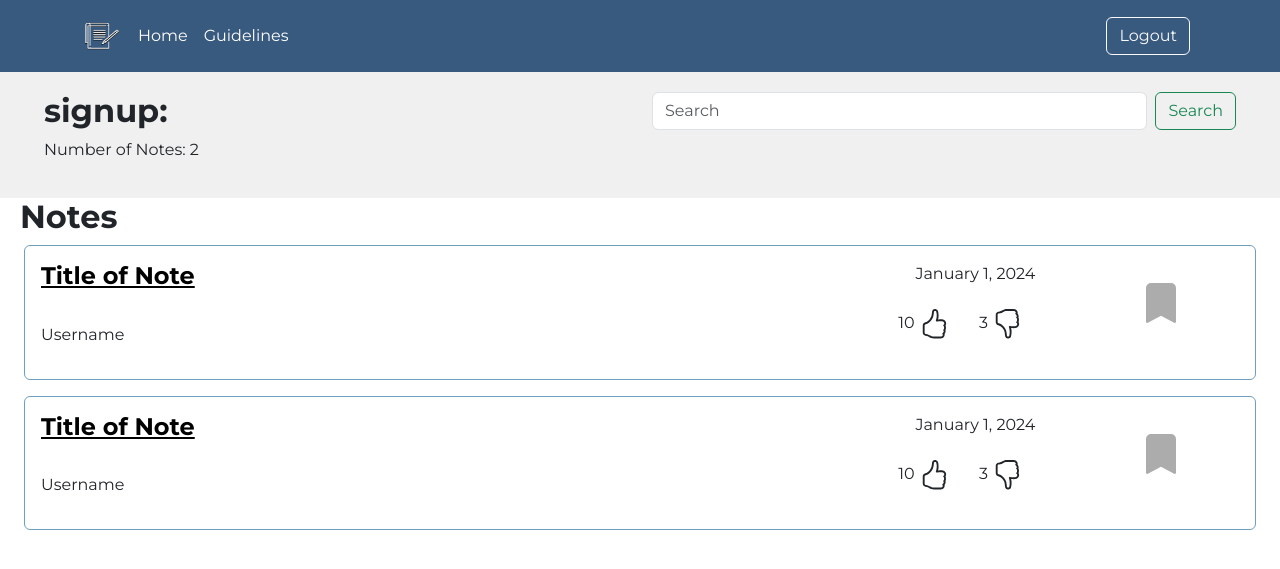
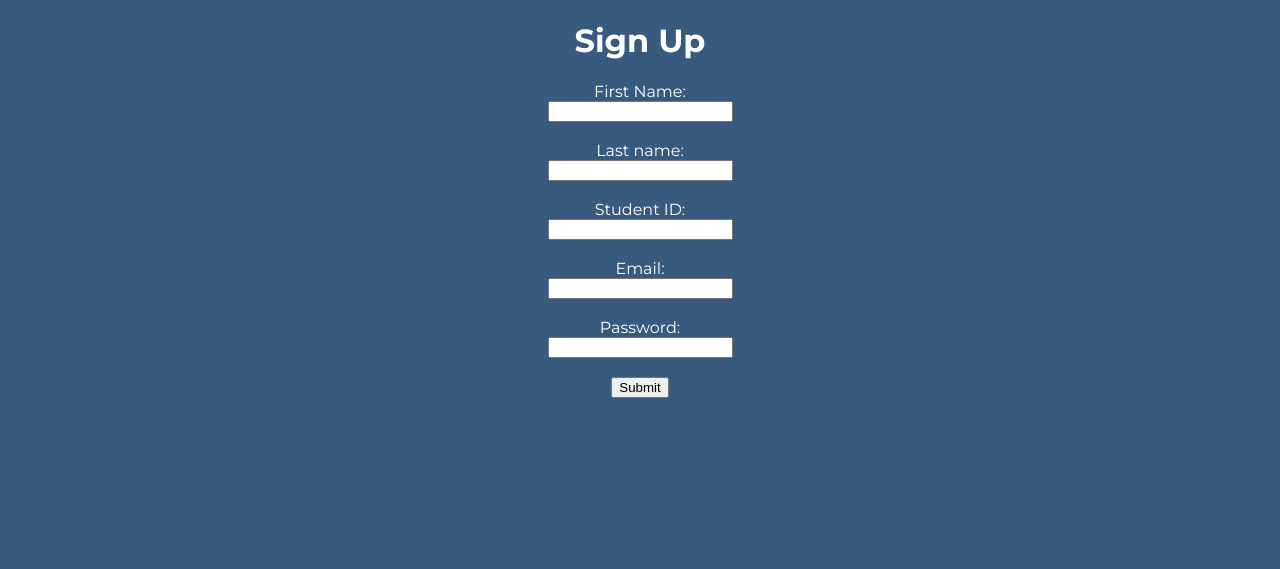
Before and after one commit to m3dlin/Rattler-NoteHub, a Flask app: page /signup in a window 1280 px wide. Shown: the top 569 px of the page. Run offline with Flask 3, Linux system fonts and the light colour scheme.

Commit message:
added sign up and add courses pages and routing

```diff
--- a/app.py
+++ b/app.py
@@ -1,5 +1,5 @@
 from flask import Flask, render_template
-
+from utils.database import get_course_nums
 app = Flask(__name__)
 
 
@@ -33,6 +33,14 @@ def get_notes_count(course_number):
 def login_page():
     return render_template('login-page.html'), 200
 
+@app.route("/signup")
+def sign_up_page():
+    return render_template('sign-up-page.html'), 200
+
+@app.route("/addcourses")
+def add_courses_page():
+    courses = get_course_nums()
+    return render_template('add-courses-page.html', courses=courses), 200
 
 @app.route("/home")
 def home_page():
--- a/templates/home-page.html
+++ b/templates/home-page.html
@@ -23,7 +23,7 @@
         <div style="margin-bottom: 40px;">
             <div id="Course-Section">
                 <h2 style="padding-left: 20px;">Courses
-                    <a id="add-course-button" href="https://www.stmarytx.edu" style="color: black;"><svg xmlns="http://www.w3.org/2000/svg" width="20" height="20" fill="currentColor" class="bi bi-plus-square" viewBox="0 0 16 16">
+                    <a id="add-course-button" href="/addcourses" style="color: black;"><svg xmlns="http://www.w3.org/2000/svg" width="20" height="20" fill="currentColor" class="bi bi-plus-square" viewBox="0 0 16 16">
                     <path d="M14 1a1 1 0 0 1 1 1v12a1 1 0 0 1-1 1H2a1 1 0 0 1-1-1V2a1 1 0 0 1 1-1zM2 0a2 2 0 0 0-2 2v12a2 2 0 0 0 2 2h12a2 2 0 0 0 2-2V2a2 2 0 0 0-2-2z"/>
                     <path d="M8 4a.5.5 0 0 1 .5.5v3h3a.5.5 0 0 1 0 1h-3v3a.5.5 0 0 1-1 0v-3h-3a.5.5 0 0 1 0-1h3v-3A.5.5 0 0 1 8 4"/>
                   </svg></a>
--- /dev/null
+++ b/templates/sign-up-page.html
@@ -0,0 +1,39 @@
+<!DOCTYPE html>
+
+<html>
+    <head>
+        <meta charset="utf-8">
+        <meta name="viewport" content="width=device-width, initial-scale=1">
+        <link rel="stylesheet" href="https://fonts.googleapis.com/css2?family=Montserrat:wght@400;700&display=swap">
+        <link rel="stylesheet" href="static/styles.css">
+        <title>Rattler NoteHub</title>
+    </head>
+
+    <style>
+        body{
+        background: #395a7f;
+        }
+     </style>
+        <body>
+            <h1 style="color: white; text-align: center;">Sign Up</h1>
+            <p></p>
+        </body>
+
+        <form>
+            <center><label for="fname" style="color: white;">First Name:</label><br></center>
+            <center><input type="text" id="fname" name="fname"><br></center><br>
+            <center><label for="lname" style="color: white;">Last name:</label><br></center>
+            <center><input type="text" id="lname" name="lname"><br></center><br>
+            <center><label for="StudentID" style="color: white;">Student ID:</label><br></center>
+            <center><input type="text" id="StudentID" name="StudentID"><br></center><br>
+            <center><label for="Email" style="color: white;">Email:</label><br></center>
+            <center><input type="text" id="Email" name="Email"><br></center><br>
+            <center><label for="Pword" style="color: white;">Password:</label><br></center>
+            <center><input type="text" id="Pword" name="Pword"><br></center><br>
+            <center><input type="submit" value="Submit"><br><br></center>
+        </form>
+
+
+
+    </body>
+</html>
```
Also changed, not shown: templates/add-courses-page.html (added, +79 -0 lines), templates/login-page.html (+6 -4 lines), utils/database.py (+10 -6 lines).
